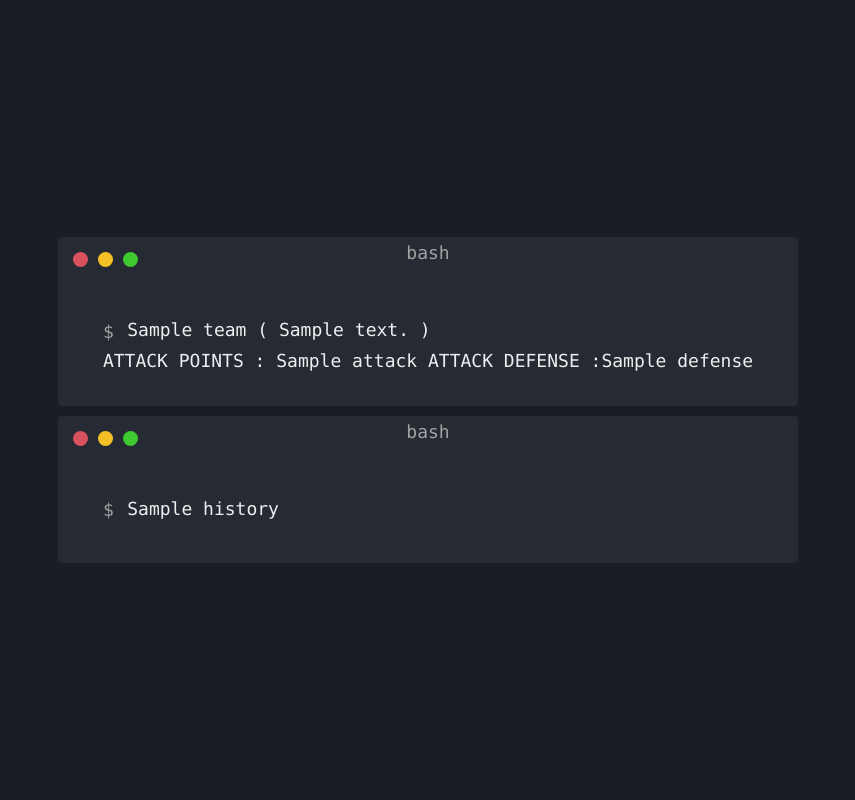
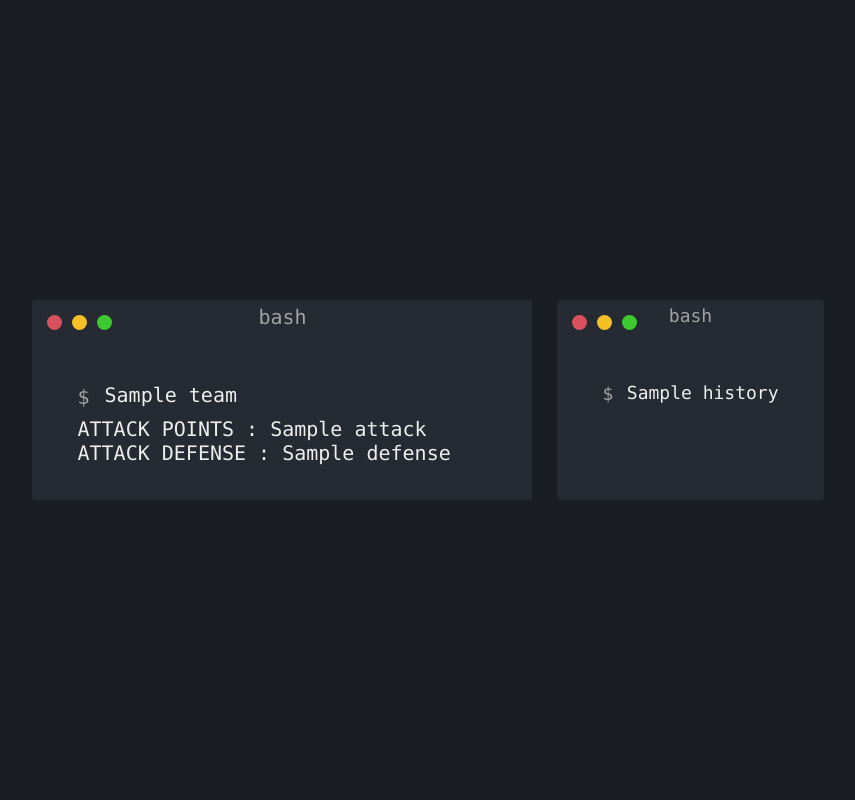
Before and after one commit to hackerers-unictf/unictf-2019, a Flask app: template scorebot/templates/index.html in a window 1280 px wide. Shown: the whole page, without its empty margins (212-1067 px from the left). Run offline with Flask 2, Linux system fonts and the light colour scheme; the template is opened without the code that fills it: most values are stand-ins (such as "Sample title", 1, 10 or a date in 2020); parts of the project's set-up code (start-up, migrations or seed data) failed here and were passed over.

Commit message:
change style scorebot

```diff
--- a/scorebot/main.py
+++ b/scorebot/main.py
@@ -114,7 +114,7 @@ def defensepoint():
 @app.route("/", methods=['GET'])
 def hello():
     game = mongodb.ctfgame.find_one({"_id": current_game['_id']} )
-    game['history'] = game['history'][:5]
+    game['history'] = game['history'][:10]
     return render_template('index.html', game=game)
 
 @app.route('/submitflag', methods=['POST'])
--- a/scorebot/templates/index.html
+++ b/scorebot/templates/index.html
@@ -15,28 +15,43 @@
             min-height: 100vh;
             display: -webkit-box;
             display: -ms-flexbox;
-            display: flex;
             -webkit-box-align: center;
             -ms-flex-align: center;
-            align-items: center;
             -webkit-box-pack: center;
             -ms-flex-pack: center;
-            justify-content: center;
             -webkit-font-smoothing: antialiased;
             -moz-osx-font-smoothing: grayscale;
+
+            display: flex;
+            flex-direction: row;
+            flex-wrap: nowrap;
+            justify-content: center;
+            align-items: center;
+            align-content: center;
+        }
+
+        .globalbox {
+            display: flex;
+            flex-direction: row;
+            justify-content: flex-start;
+        }
+
+        .teamsbox {
+            display: flex;
+            flex-direction: column;
+            justify-content: space-between;
         }
     </style>
 </head>
 
 <body>
 
-    <div style="flex-direction: row;">
-        <div>
+    <div class="globalbox">
+        <div class="teamsbox">
             {% for team in game.teams %}
-            <div id="termynal" data-termynal style="margin-bottom: 10px;">
-                <span data-ty="input">{{ team.name }} ( {{ team.host.ipaddress }} ) </span>
-                <span>ATTACK POINTS : {{ team.points.attack }}</span>
-                <span>ATTACK DEFENSE :{{ team.points.defense }}</span>
+            <div id="termynal" data-termynal style="margin-right: 25px; width: 500px; font-size: 20px;">
+                <span data-ty="input">{{ team.name }}</span>
+                <span>ATTACK POINTS : {{ team.points.attack }} <br> ATTACK DEFENSE : {{ team.points.defense }} </span>
             </div>
             {% endfor %}
         </div>
```
